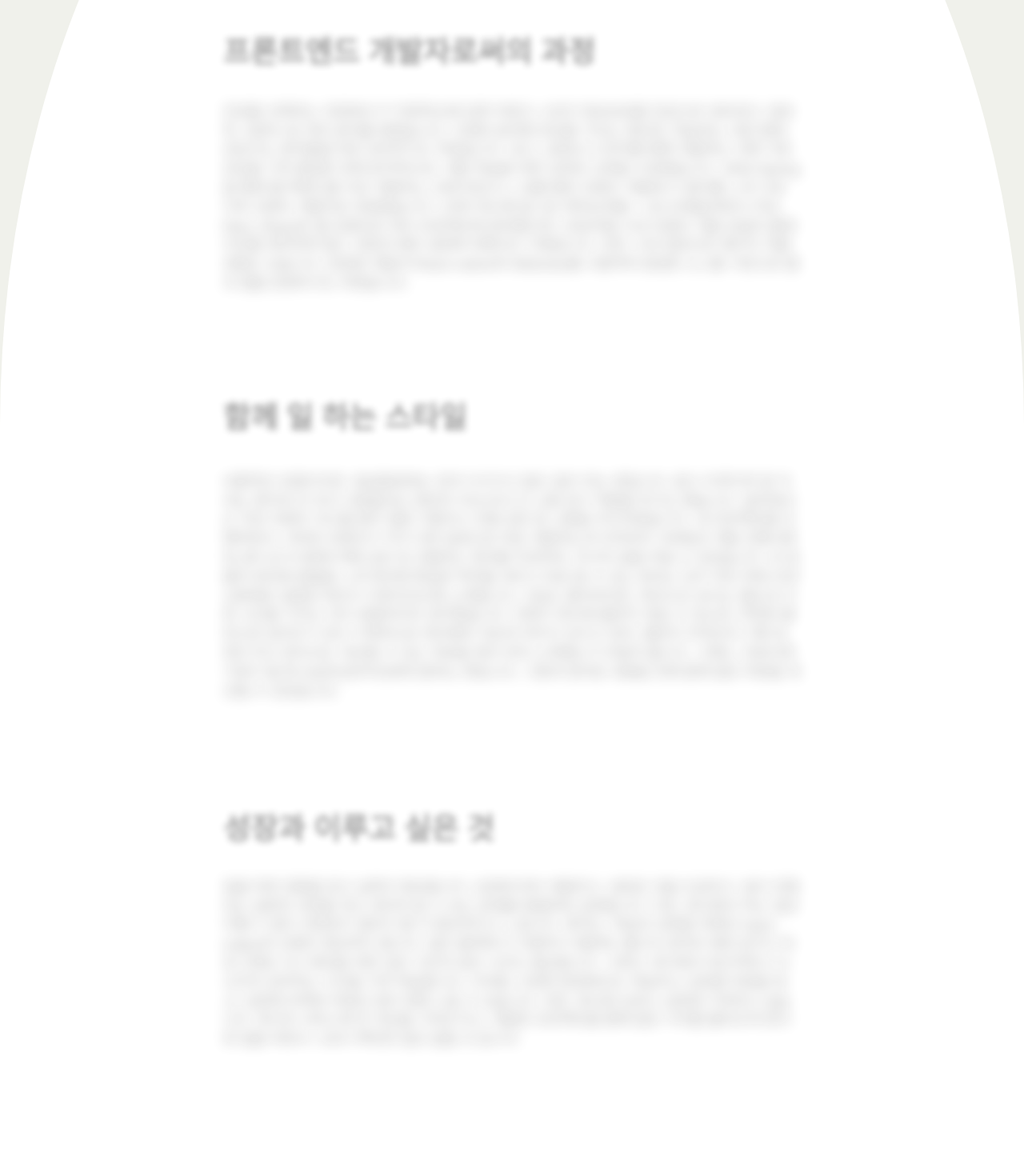
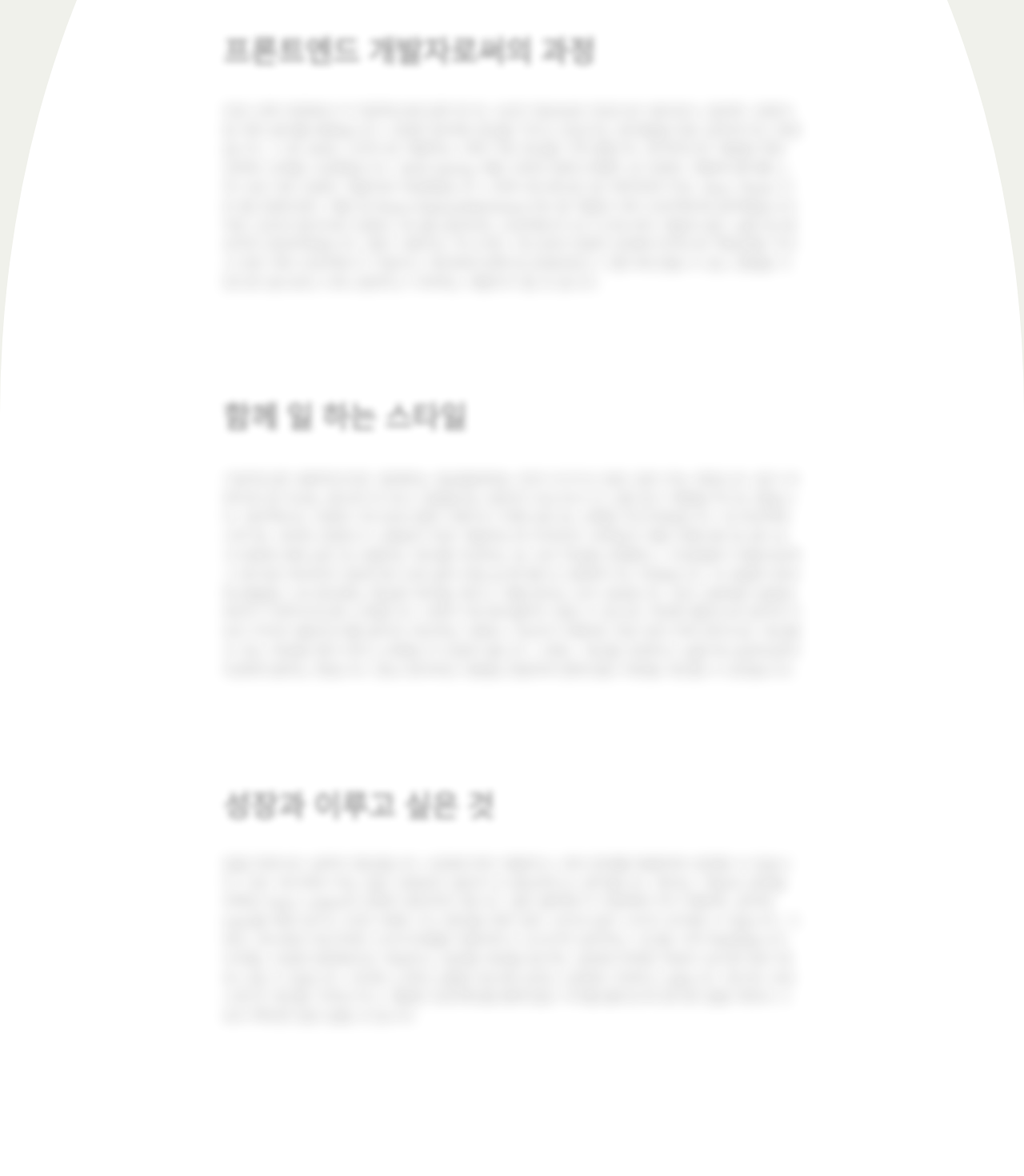
Before and after one commit to yunojang/portfolio, a Next.js app: page /about in a window 1280 px wide. Shown: the part 2180-3650 px from the top of the page at 80% size. Built offline with nearby package versions, Linux system fonts and the light colour scheme; a web font is replaced by a local one.

Commit message:
자소서 Content 2

```diff
--- a/app/about/AboutTexts.tsx
+++ b/app/about/AboutTexts.tsx
@@ -67,17 +67,29 @@ const AboutTexts: FC<AboutTextsProps> = () => {
       <div className="view-width flex flex-col gap-32 mx-auto ">
         <CoverLetter
           title="프론트엔드 개발자로써의 과정"
-          content="진로를 선택하는 과정에서 IT 전문학교에 입학 하였고, 2년간 정보보호를 전공으로 네트워크, 암호학, 포렌식 등 여러 분야를 배웠습니다. 다양한 분야에 관심을 가지는 편인데, 학습하는 과정 중에 관심가는 분야들을 따로 공부하기도 하였습니다. 당시, JAVA나 C언어를 통해 개발하는 것에 가장 관심을 가져 졸업한 후에 본격적으로, 개발 학습을 위한 강좌와 교육을 수료했습니다. JAVA Spring을 통해 웹 백엔드를 주로 개발하는 교육이었으나, JS를 통한 프론트 개발에 더 흥미를 느껴 수료 이후 프론트 개발자로 취업했습니다. 2개의 회사에 총 3년 재직(3개월 + 2년 9개월)하면서 주로, Next, React로 웹 프론트로 여러 프로젝트에 참여했으며, CRA처럼 사내 프론트 개발 보일러 플레이트를 제작하며 빌드 과정과 배포 설정에 대해서도 다뤘습니다. 또한, 사내 컴포넌트 패키지 개발 경험도 있습니다. 반응형 개발과 React-native와 Webview를 사용하여 동일한 소스를 기반으로 웹과 앱을 운영하기도 하였습니다."
+          content={`진로 선택 과정에서 IT 전문학교에 입학 한 뒤, 2년간 정보보호 전공으로 네트워크, 암호학, 포렌식 등 여러 분야를 배웠습니다. 다양한 분야에 관심을 가지고 관심가는 분야들을 따로 공부하기도 하였습니다.
+            그 중 JAVA, C언어 등 개발하는 것에 가장 관심을 가져 졸업 후, 본격적으로 개발을 위한 강좌와 교육을 수료했습니다. JAVA Spring 개발 교육과 함께 진행한 JS 프론트 개발에 흥미를 느껴 수료 이후 프론트 개발자로 취업했습니다.
+            2개의 회사에 총 3년 재직하며 주로, Next, React 기반 웹 프론트엔드 개발 및 React-Native(WebView)기반 앱 개발로 여러 프로젝트에 참여했습니다. 작은 규모의 팀이지만 프론트 리드를 담당하여, 프로젝트의 초기 단계 부터 개발과 빌드 설정 및 배포까지 담당하였습니다.
+            많은 사용자는 아니지만, 리드로써 프론트 운영에 전적으로 책임감을 가지고 만든 여러 프로젝트가 기업이나 개인에게 판매 및 운영되었고 그렇기에 얻을 수 있는 경험을 기반으로 앞으로도 더욱 성장하고 기여하는 개발자가 될 것 입니다.`}
         />
 
         <CoverLetter
           title="함께 일 하는 스타일"
-          content="내향적인 유형이지만, 동료들에게는 먼저 다가가고 말도 많이 하는 편입니다. 밝고 두루두루 잘 지내는 편이라 타 부서 사람들과도 원만히 지내 부서 간 소통 창구 역할을 하기도 했습니다. 업무에서는 주로 프론트 리드를 맡아 결정 사항이나 진행 공유 등 소통을 주도하였습니다. 새 프로젝트를 진행하면서, 서버와 프론트가 각각 다른 일정으로 따로 개발하는게 우려되어 서버팀과 개발 진행사항 및 API 요구사항에 대해 공유 및 조율하는 회의를 주관하여, 무사히 일을 마칠 수 있었습니다. 비 효율적 회의에 힘듦을 느껴 회의에 확실한 목적을 세우고 따로 할 수 있는 준비는 모두 마친 후에 의견 교류에만 집중된 회의가 이루어지도록 노력합니다. 사담도 좋아하지만, 회의시간 보다는 별도의 다른 시간을 가지는 것이 효율적이라 생각했습니다. 언젠가 회사에 불만이 생길 수 있는데, 막연한 불만으로 담아두기 보다 구체적으로 정리해야 개선의 여지가 있다고 믿어, 불만이 무엇인지 기록 및 정리 하고 혼자서도 개선할 수 있는 부분을 찾아 먼저 노력했는가 되짚어 봅니다. 그래도, 안된다면 기회가 될 때 상급자(관리자)에게 말하는 편입니다. 그렇게 정리된 내용을 전해 함께 많은 부분을 개선할 수 있었습니다."
+          content={`기본적으론 내향적이지만, 함께하는 동료들에게는 먼저 다가가고 말도 많이 하는 편입니다.
+            밝고 두루두루 잘 지내는 편이라 타 부서 사람들과도 원만히 지내 부서 간 소통 창구 역할을 하기도 했습니다. 업무에서는 프론트 리드로써 결정 사항이나 진행 공유 등 소통을 주도하였습니다.
+            새 프로젝트 시작 때, 서버와 프론트가 소통없이 따로 개발하는게 우려되어 서버팀과 개발 진행사항 및 API 요구사항에 대해 공유 및 조율하는
+            회의를 주관하는 등 사전 작업을 진행했고, 구성원들이 되돌아보며 그 때 따로 회의하지 않았다면 오래 걸려 큰일 날 뻔 했다고 말해주기도 하였습니다. 비 효율적 회의에 힘듦을 느껴 회의에는 확실한 목적을 세우고 개별 준비는 모두 완료된 후, 의견 교류에만 집중된 회의가 이루어지도록 노력합니다.
+            언젠가 회사에 불만이 생길 수 있는데, 막연한 불만으로 담아두기 보다 무엇이 불만인지를 알아야 개선하는 대화도 가능하기 때문에, 따로 정리 하여 혼자서도 개선할 수 있는 부분을 찾아 먼저 노력했는가 되짚어 봅니다. 그래도, 개선을 요청하고 싶을 때 상급자(관리자)에게 말하는 편입니다. 항상 정리하던 내용을 전달하여 함께 많은 부분을 개선할 수 있었습니다.`}
         />
 
         <CoverLetter
           title="성장과 이루고 싶은 것"
-          content="일을 하면 경험을 얻고 실력이 향상됩니다. 요청에 따라 개발하고, 새로운 것을 도입하고, 일이 진행되는 일련의 과정을 겪고 겪어야 알 수 있는 문제를 해결하며 성장합니다. 다만, 회사에서 하는 일은 어쩔 수 없이 과정보다 결과가 좀 더 중요하다고 느낍니다. 혹자는, 학습과 성장을 위해선 input, output의 균형이 중요하다 합니다. 일은 출력에 더 치중하기 때문에, 별도의 공부로 채워 넣거나 프로그래밍 사고 향상을 위한 깊은 고민과 같은 시간도 필요합니다. 그래서, 회사에서 퇴근하면 2~4시간씩 공부하는 시간을 가져 학습합니다. 이처럼, 다양한 환경에서도 학습하고 성장할 부분을 찾고, 성장에 부족한 부분은 찾아 채워 나갈 수 있습니다. 또한, 회사에 성과나 성장에 기여하고 싶습니다. 회사의 서비스에 큰 개선을 가져오거나, 개발한 프로젝트를 통해 많은 가치를 불러오게 된다면 일을 하면서 그보다 뿌듯한 일은 없을 것 입니다."
+          content={`일을 하면서도 실력이 향상됩니다. 요청에 따라 개발하고, 여러 문제를 해결하며 성장할 수 있습니다.
+            다만, 회사에서 하는 일은 과정보다 결과가 더 중요하다고 생각합니다. 혹자는, 학습과 성장을 위해선 input, output의 균형이 중요하다 합니다.
+            일은 출력에 더 치중해야 하기 때문에, 공부로 input을 채워 넣거나 프로그래밍 사고 향상을 위한 깊은 고민과 같은 시간이 모자랄 수 있습니다. 그래서, 회사에서 퇴근하면 스터디카페를 이용하여 2~4시간씩 공부하는 시간을 가져 학습했습니다.
+            이처럼, 다양한 환경에서도 학습하고 성장할 부분을 찾으며, 성장에 부족한 부분이 있다면 찾아 채워 나갈 수 있습니다.
+            이러한 노력의 산물로 회사에 성과나 성장에 기여하고 싶습니다.
+            회사의 서비스에 큰 개선을 가져오거나, 개발한 프로젝트를 통해 많은 가치를 불러오게 된다면 일을 하면서 그보다 뿌듯한 일은 없을 것 입니다.`}
         />
       </div>
     </section>
--- a/app/data/projects.ts
+++ b/app/data/projects.ts
@@ -90,7 +90,7 @@ export const projects: Project[] = [
     title: "wcm",
     position: "Front-end Web Developer",
     period: "2022-2024",
-    description: `사내 사업관련 계약 건 관리 및 결제를 위한 백오피스 계약 결제 시스템`,
+    description: `사내 사업 계약 건 관리 및 결제를 위한 백오피스 계약 결제 시스템`,
     stacks: ["React", "Typescript", "react-query", "tailwind"],
     member: "Front 2인, Server 2인",
     state: "-",
@@ -131,7 +131,7 @@ export const projects: Project[] = [
     title: "component lib",
     position: "Front-end Web Developer",
     period: "2021-2023",
-    description: `사내 프로젝트 프론트 컴포넌트 및 환경 일치, 컴포넌트 테마 구현을 위한 사내 라이브러리`,
+    description: `사내 프로젝트의 프론트 컴포넌트 개발 일관성 확보 및 외부 의존도 낮추기 위한 사내 UI 컴포넌트 라이브러리`,
     stacks: ["React", "Typescript", "Emotion", "Storybook", "plop"],
     member: "Front 1인",
     company: "wizcore",
@@ -148,7 +148,7 @@ export const projects: Project[] = [
   {
     id: "6",
     title: "Toonivie",
-    description: `영상이나 사진을 타임라인 위에서 편집하거나, 사진 요소를 이동시켜 애니메이션을 만드는 웹 영상 편집 및 제작 플랫폼. `,
+    description: `웹 영상 편집 제작 툴. 타임라인 기반 영상, 사진 요소를 배치하여 편집. 요소의 타임 별 파라미터 적용하여 애니메이션을 제작하는 웹 영상 편집 및 제작 플랫폼.`,
     position: "Front-end Web Developer",
     period: "2020",
     stacks: ["React"],
```
